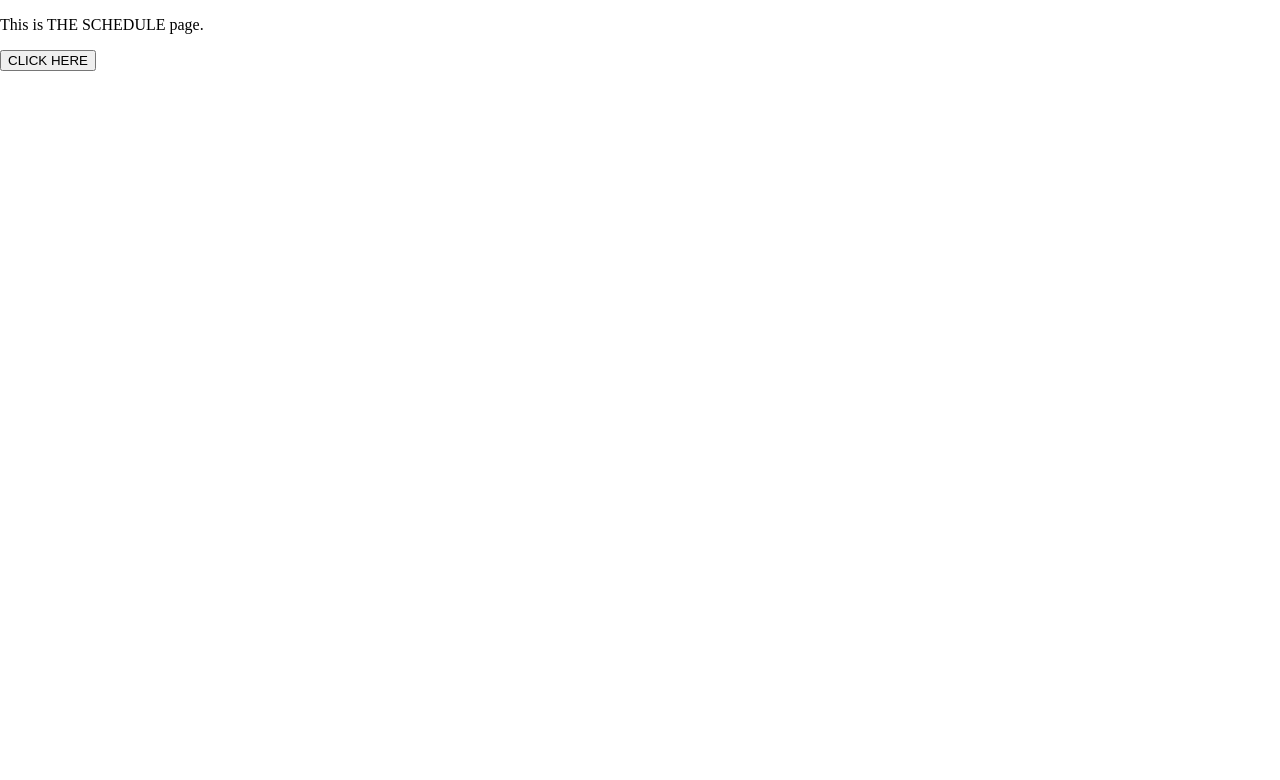
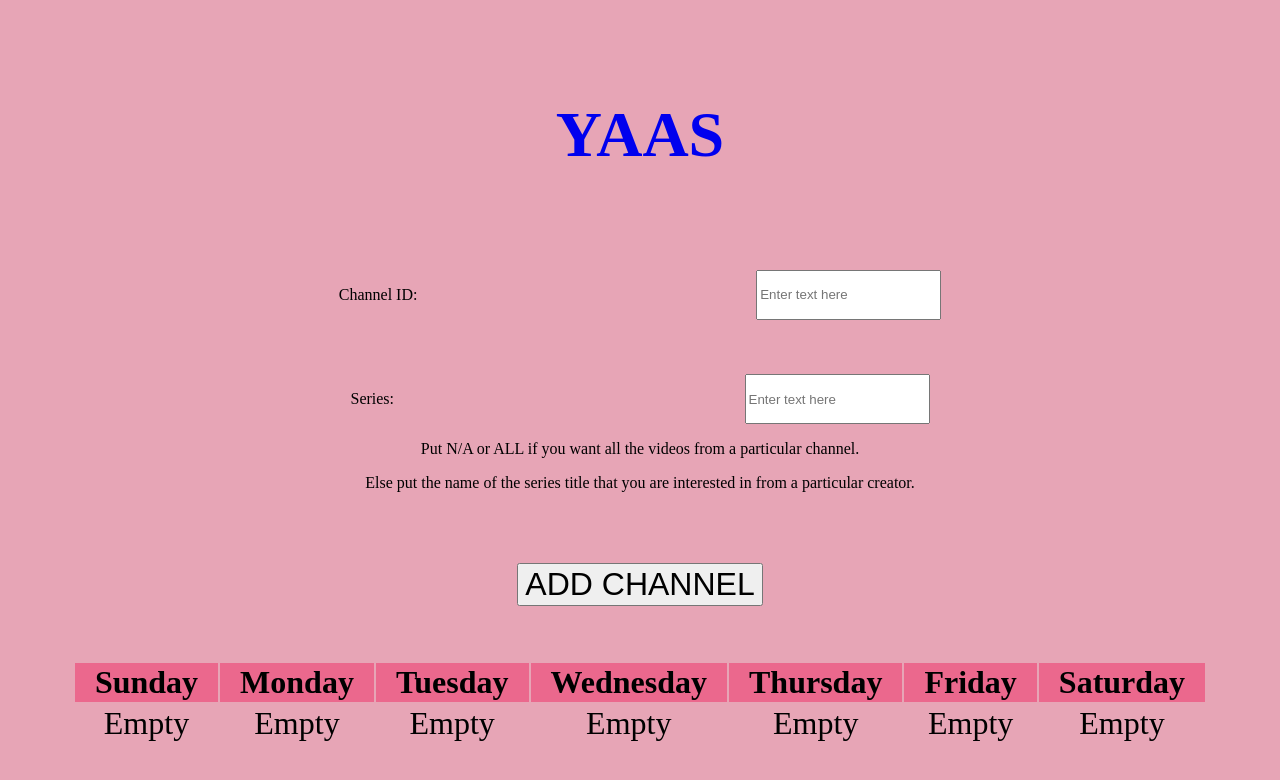
Before and after one commit to SirEctor/videoscheduler, a plain HTML site: page schedule.html in a window 1280 px wide. Drawn offline with Linux system fonts and the light colour scheme.

Commit message:
making schedule page

```diff
--- a/index.css
+++ b/index.css
@@ -3,8 +3,9 @@ html, body {
 }
 body {
     margin: 0;
+    background-color: #e7a5b6;
 }
-#homepage {
+.homepage {
     height: 100%;
     display: flex;
     flex-direction: column;
@@ -15,16 +16,50 @@ body {
     text-align: center;
 }
 
+.centerText{
+    text-align: center;
+    width: 100vw;
+}
+
+.rowDirection {
+    display: flex;
+    flex-direction: row;
+    justify-content: space-evenly;
+}
+
 #yaasDesc1 {
     margin-bottom: 0;
 }
 #fullDesc {
     font-size: 1.5em;
 }
-#scheduleButton {
+
+.bigButton {
     font-size: 2em;
 }
 
 .yaasTitle{
     font-size: 4em;
 }
+
+#scheduleTitle{
+    font-size: 2em;
+}
+
+tr:nth-child(odd) {
+    background-color: rgb(235, 104, 141);
+}
+
+th {
+    padding-left: 20px;
+    padding-right: 20px;
+    text-align: center;
+}
+
+td {
+    text-align: center;
+}
+
+table {
+    font-size: 2em;
+}
--- a/schedule.html
+++ b/schedule.html
@@ -8,10 +8,53 @@
   </head>
 
   <body>
-    <p>This is THE SCHEDULE page.</p>
-    <a href="/videoscheduler">
-        <button>CLICK HERE</button>
-    </a>
+    <div class="homepage scheduleBackground">
+        <a href="/videoscheduler" style="text-decoration: none;">
+            <div id="scheduleTitle">
+                <h1>YAAS</h1>
+            </div>
+        </a>
+
+        <div class="centerText">
+            <div class="rowDirection">
+                <p>Channel ID:</p>
+                <input id="channel-input" placeholder="Enter text here">
+            </div>
+        </div>
+
+        <div class="centerText">
+            <div class="rowDirection">
+                <p>Series:</p>
+                <input id="series-input" placeholder="Enter text here">
+            </div>
+
+            <div>
+                <p>Put N/A or ALL if you want all the videos from a particular channel.</p>
+                <p>Else put the name of the series title that you are interested in from a particular creator.</p>
+            </div>
+        </div>
+        <button class="bigButton">ADD CHANNEL</button>
+        <table>
+            <tr>
+                <th>Sunday</th>
+                <th>Monday</th>
+                <th>Tuesday</th>
+                <th>Wednesday</th>
+                <th>Thursday</th>
+                <th>Friday</th>
+                <th>Saturday</th>
+            </tr>
+            <tr>
+                <td id="sundayCell">Empty</td>
+                <td id="mondayCell">Empty</td>
+                <td id="tuesdayCell">Empty</td>
+                <td id="wednesdayCell">Empty</td>
+                <td id="thursdayCell">Empty</td>
+                <td id="fridayCell">Empty</td>
+                <td id="saturdayCell">Empty</td>
+            </tr>
+        </table>
+    </div>
   </body>
 
 </html>
```
Also changed, not shown: index.html (+2 -2 lines).
